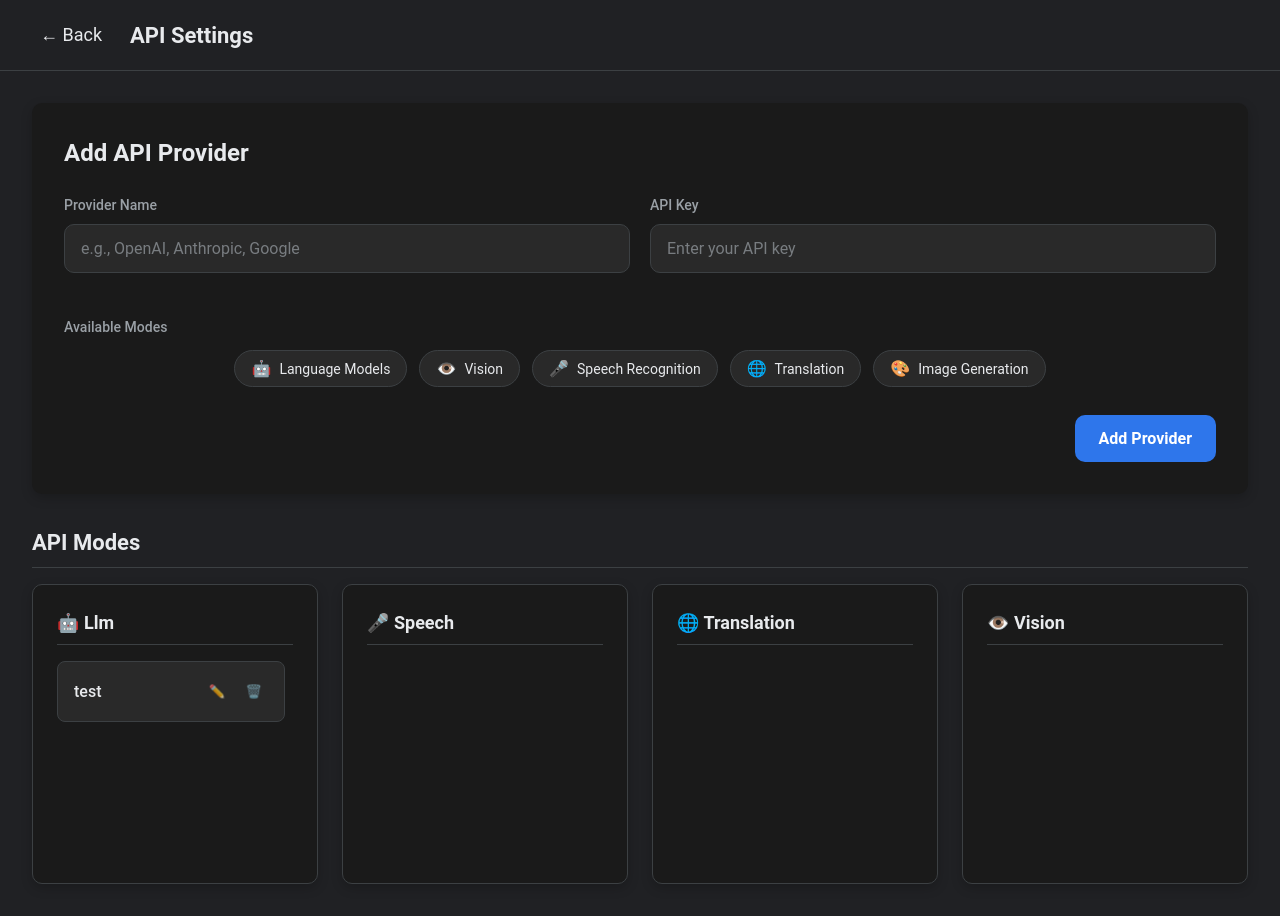
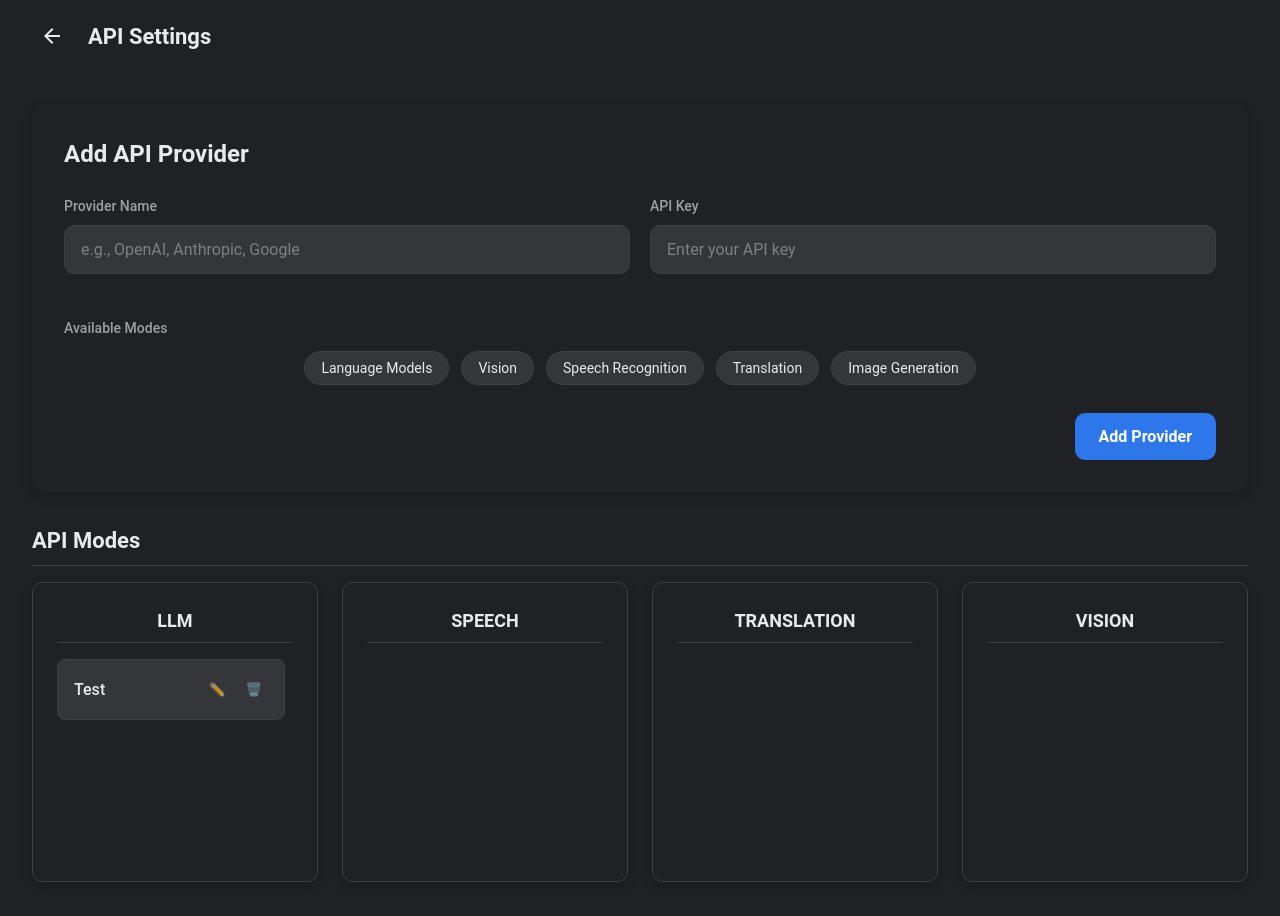
Before and after one commit to AlishChhetri/pseudo, a Flask app: page /settings in a window 1280 px wide. After the commit the page ends 882 px from the top, so only its background shows below. Run offline with Flask 3, Linux system fonts and the light colour scheme.

Commit message:
feat: improve the settings color and back button

```diff
--- a/configs.json
+++ b/configs.json
@@ -2,7 +2,7 @@
     "modes": {
         "llm": {
             "providers": {
-                "test": {
+                "Test": {
                     "api_key": "test"
                 }
             }
--- a/static/js/settings.js
+++ b/static/js/settings.js
@@ -57,17 +57,6 @@ document.addEventListener('DOMContentLoaded', function() {
 
     renderModeCards();
 });
-
-function getIconForMode(mode) {
-    const icons = {
-        'llm': '🤖',
-        'vision': '👁️',
-        'speech': '🎤',
-        'translation': '🌐',
-        'image': '🎨'
-    };
-    return icons[mode] || '⚡';
-}
 
 function createProviderItem(providerName, providerData, modeName) {
     const providerItem = document.createElement('div');
@@ -198,7 +187,7 @@ async function renderModeCards() {
 
             const title = document.createElement('div');
             title.className = 'settings-mode-title';
-            title.innerHTML = `${getIconForMode(modeName)} ${formatModeName(modeName)}`;
+            title.textContent = formatModeName(modeName); // Changed from innerHTML to textContent
 
             const providersList = document.createElement('div');
             providersList.className = 'settings-providers-list';
--- a/static/styles.css
+++ b/static/styles.css
@@ -12,14 +12,14 @@
     --danger: #dc3545;
     --danger-hover: #c82333;
 
-    /* Settings-specific colors */
-    --settings-bg: #202124;
-    --settings-header-bg: #202124;
-    --settings-card-bg: #1A1A1A;
-    --settings-card-hover: #252525;
-    --settings-input-bg: #292929;
-    --settings-input-focus: #333;
-    --primary-color-hover:#1b4588;
+    /* Settings-specific colors - updated to match main theme */
+    --settings-bg: var(--background-color);
+    --settings-header-bg: var(--background-color);
+    --settings-card-bg: var(--background-color);
+    --settings-card-hover: var(--hover-background-color);
+    --settings-input-bg: var(--hover-background-color);
+    --settings-input-focus: #3c4043;
+    --primary-color-hover: #1b4588;
 
     /* Typography */
     --font-family: 'Google Sans', 'Roboto', sans-serif;
@@ -458,7 +458,7 @@ body {
     position: absolute;
     left: 100%;
     top: 0;
-    width: 280px;
+    width: 100%;
     background: var(--background-color);
     border: 1px solid var(--border-color);
     border-radius: 8px;
@@ -516,7 +516,6 @@ body {
     align-items: center;
     padding: 16px 32px;
     background: var(--settings-header-bg);
-    border-bottom: 1px solid var(--border-color);
     position: sticky;
     top: 0;
     z-index: 10;
@@ -531,17 +530,19 @@ body {
     background: none;
     border: none;
     color: var(--text-color);
-    font-size: 18px;
     cursor: pointer;
-    margin-right: 20px;
+    margin-right: 16px;
     padding: 8px;
     display: flex;
     align-items: center;
+    justify-content: center;
     transition: color 0.2s ease;
+    border-radius: var(--border-radius);
 }
 
 .settings-back-button:hover {
-    color: var(--text-secondary);
+    background: var(--hover-background-color);
+    color: var(--text-color);
 }
 
 .settings-main-container {
@@ -676,6 +677,8 @@ body {
     color: var(--text-color);
     padding-bottom: 8px;
     border-bottom: 1px solid var(--border-color);
+    text-transform: uppercase;
+    text-align: center;
 }
 
 /* Tags Styles */
--- a/templates/settings.html
+++ b/templates/settings.html
@@ -11,7 +11,11 @@
 
     <!-- HEADER -->
     <div class="settings-header">
-        <button class="settings-back-button" onclick="window.location.href='/'">← Back</button>
+        <button class="settings-back-button" onclick="window.location.href='/'">
+            <svg width="24" height="24" viewBox="0 0 24 24" fill="currentColor">
+                <path d="M20 11H7.83l5.59-5.59L12 4l-8 8 8 8 1.41-1.41L7.83 13H20v-2z"/>
+            </svg>
+        </button>
         <h1>API Settings</h1>
     </div>
 
@@ -36,23 +40,23 @@
                     <div class="settings-input-label">Available Modes</div>
                     <div class="settings-mode-tags">
                         <button class="settings-mode-tag" data-mode="llm">
-                            <span class="tag-icon">🤖</span>
+                            <!-- <span class="tag-icon">🤖</span> -->
                             Language Models
                         </button>
                         <button class="settings-mode-tag" data-mode="vision">
-                            <span class="tag-icon">👁️</span>
+                            <!-- <span class="tag-icon">👁️</span> -->
                             Vision
                         </button>
                         <button class="settings-mode-tag" data-mode="speech">
-                            <span class="tag-icon">🎤</span>
+                            <!-- <span class="tag-icon">🎤</span> -->
                             Speech Recognition
                         </button>
                         <button class="settings-mode-tag" data-mode="translation">
-                            <span class="tag-icon">🌐</span>
+                            <!-- <span class="tag-icon">🌐</span> -->
                             Translation
                         </button>
                         <button class="settings-mode-tag" data-mode="image">
-                            <span class="tag-icon">🎨</span>
+                            <!-- <span class="tag-icon">🎨</span> -->
                             Image Generation
                         </button>
                     </div>
```
